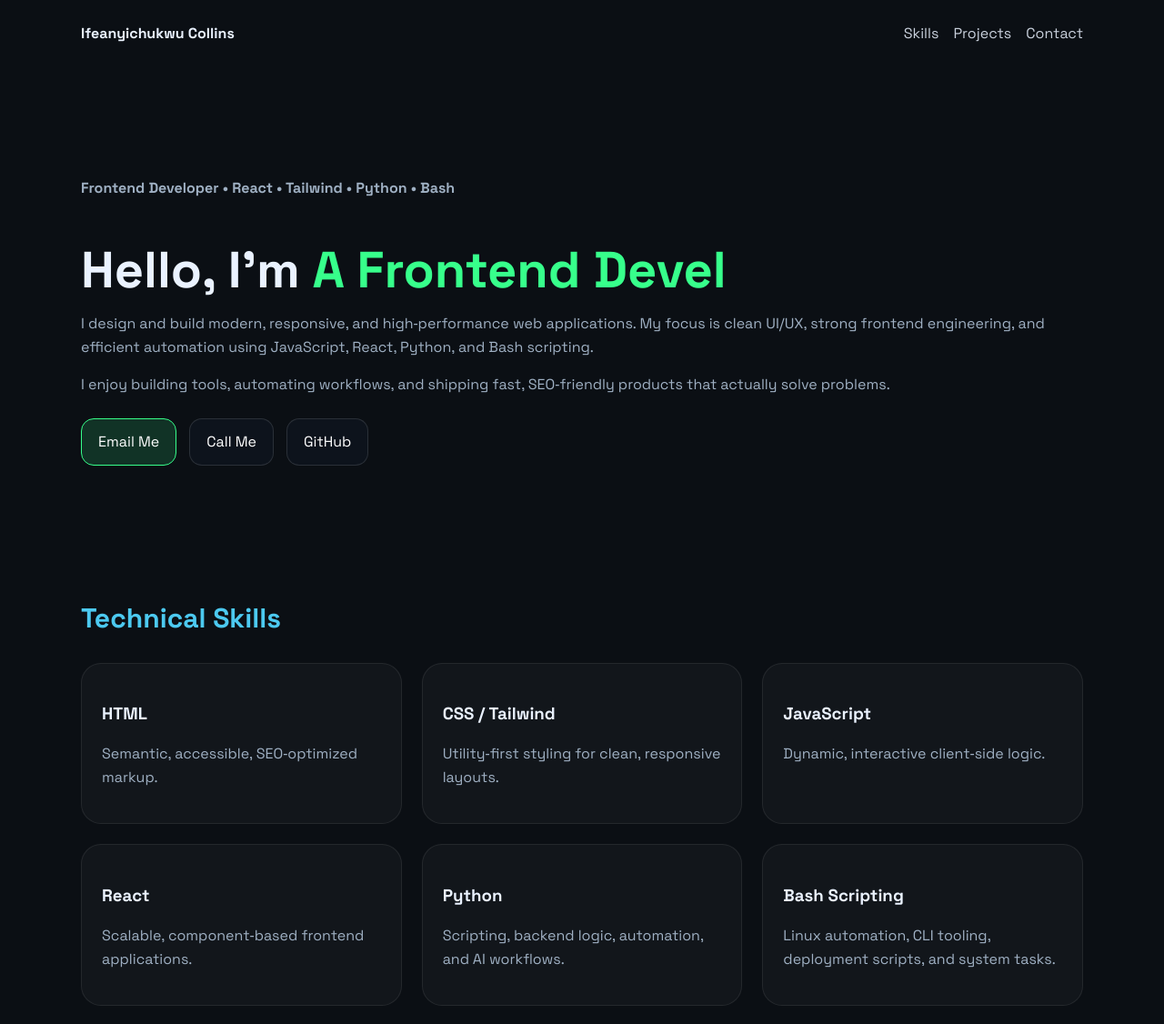
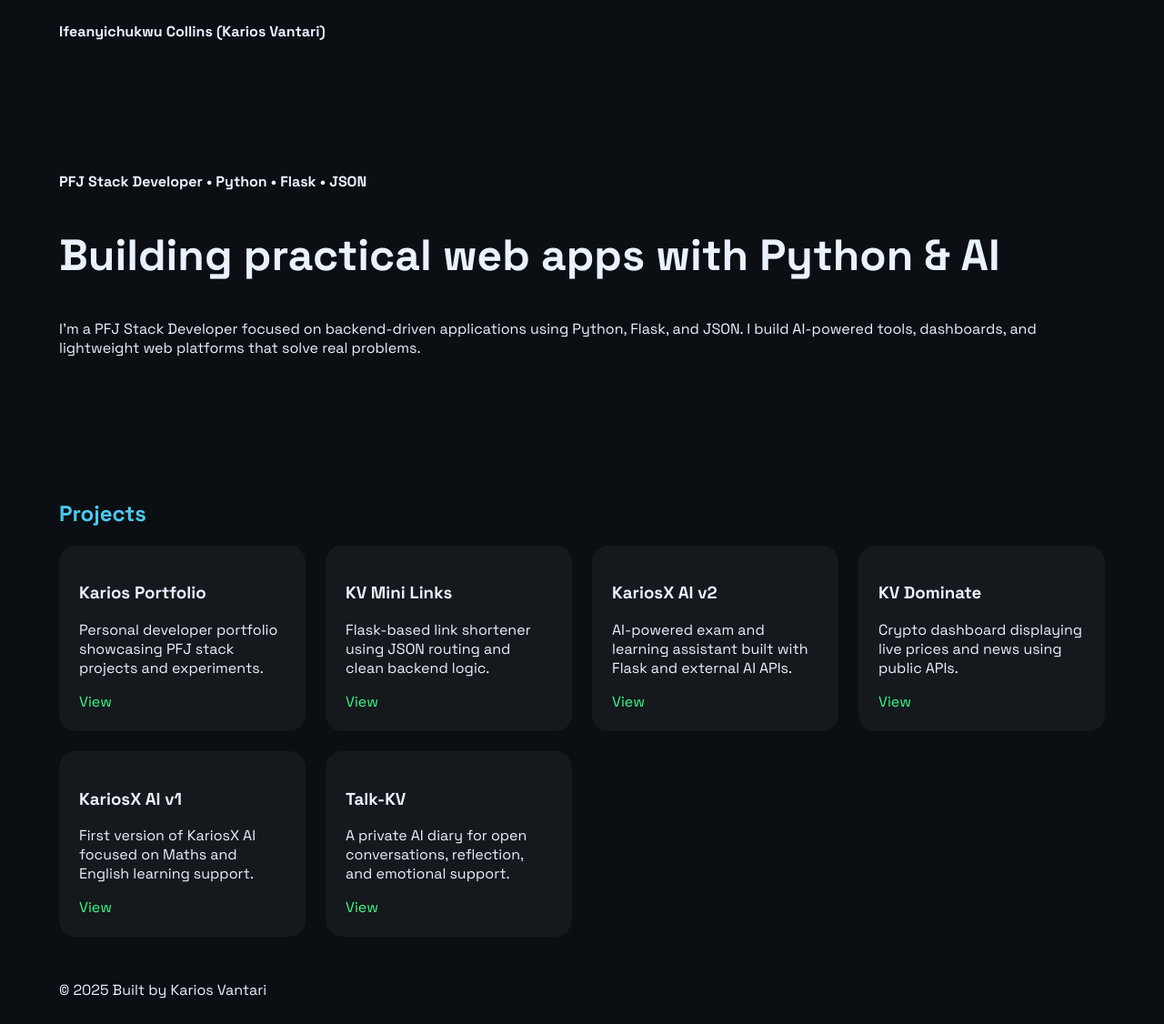
Before and after one commit to kariosv4sure/Portfolio, a plain HTML site: page index.html in a window 1280 px wide. Shown: the top 1126 px of the page at 91% size. Drawn offline with Linux system fonts and the light colour scheme.

Commit message:
Made for PFJ Stack Dev

```diff
--- a/index.html
+++ b/index.html
@@ -1,166 +1,74 @@
-<!DOCTYPE html><html lang="en">
-<head>
-  <!-- ================== BASIC SEO ================== -->
+<!DOCTYPE html><html lang="en"><head>
   <meta charset="utf-8" />
-  <meta name="google-site-verification" content="mBMosdw9-_GjKmUqilYhlyL7rWndMYolCNmAjqxhDDw" />
-  <meta name="viewport" content="width=device-width, initial-scale=1" />  <title>Ifeanyichukwu Collins (Karios Vantari) | Frontend Developer Portfolio</title>  <meta name="description" content="Official portfolio of Ifeanyichukwu Collins, also known as Karios Vantari. Frontend Developer skilled in HTML, CSS, Tailwind, JavaScript, React, Python, and Bash scripting. Explore projects, skills, and contact details." />
-  <meta name="keywords" content="Karios Vantari, Ifeanyichukwu Collins, Frontend Developer Portfolio, React Developer, Tailwind CSS, Python Developer, Bash Scripting, Web Developer Nigeria" />
-  <meta name="author" content="Ifeanyichukwu Collins" />  <!-- ================== OPEN GRAPH ================== -->  <meta property="og:title" content="Karios Vantari | Frontend Developer Portfolio" />
-  <meta property="og:description" content="Modern frontend developer portfolio showcasing React, Tailwind, Python, and Bash scripting projects." />
+  <meta name="viewport" content="width=device-width, initial-scale=1" />
+  <title>Ifeanyichukwu Collins (Karios Vantari) | PFJ Stack Developer</title>
+  <meta name="description" content="Official portfolio of Ifeanyichukwu Collins (Karios Vantari), a PFJ Stack Developer specializing in Python, Flask, and JSON. Builder of AI tools, dashboards, and practical web apps." />
+  <meta name="keywords" content="PFJ Stack Developer, Python Flask Developer, JSON APIs, Karios Vantari, Web Developer Nigeria" />
+  <meta name="author" content="Ifeanyichukwu Collins" />  <meta property="og:title" content="Karios Vantari | PFJ Stack Developer" />
+  <meta property="og:description" content="Python, Flask, and JSON projects including AI assistants, dashboards, and web tools." />
   <meta property="og:type" content="website" />
-  <meta property="og:url" content="https://karios-portfolio.onrender.com" />  <!-- ================== FONTS ================== -->  <link rel="preconnect" href="https://fonts.googleapis.com">
-  <link rel="preconnect" href="https://fonts.gstatic.com" crossorigin>
-  <link href="https://fonts.googleapis.com/css2?family=Space+Grotesk:wght@400;600;700&family=Fira+Code:wght@400;600&display=swap" rel="stylesheet">  <!-- ================== STYLES ================== -->  <style>
-    :root{
-      --bg:#0b0f14;
-      --panel:#0f1520;
-      --text:#eaf2ff;
-      --muted:#9fb0c3;
-      --neon:#37ff8b;
-      --neon2:#4cc9f0;
-      --radius:22px;
-    }
-    *{box-sizing:border-box}
-    body{
-      margin:0;
-      background:var(--bg);
-      color:var(--text);
-      font-family:Space Grotesk,system-ui,Segoe UI,Roboto,sans-serif;
-      line-height:1.6
-    }
-    a{color:var(--neon);text-decoration:none}
+  <meta property="og:url" content="https://karios-portfolio.onrender.com" />  <link href="https://fonts.googleapis.com/css2?family=Space+Grotesk:wght@400;600;700&display=swap" rel="stylesheet">  <style>
+    body{margin:0;font-family:Space Grotesk,system-ui;background:#0b0f14;color:#eaf2ff}
     header,main,footer{max-width:1150px;margin:auto;padding:24px}
-    nav{display:flex;justify-content:space-between;align-items:center;gap:16px}
-    nav a{margin-left:12px;color:var(--text);opacity:.85}
-    nav a:hover{opacity:1}
+    a{color:#37ff8b;text-decoration:none}
+    .hero{padding:80px 0}
+    h1{font-size:48px}
+    h2{margin-top:60px;color:#4cc9f0}
+    .grid{display:grid;grid-template-columns:repeat(auto-fit,minmax(260px,1fr));gap:22px}
+    .card{background:rgba(255,255,255,.04);padding:22px;border-radius:18px}
+  </style></head>
+<body><header>
+  <strong>Ifeanyichukwu Collins (Karios Vantari)</strong>
+</header><main>
+  <section class="hero">
+    <p><strong>PFJ Stack Developer • Python • Flask • JSON</strong></p>
+    <h1>Building practical web apps with Python & AI</h1>
+    <p>
+      I’m a PFJ Stack Developer focused on backend-driven applications using Python, Flask, and JSON.
+      I build AI-powered tools, dashboards, and lightweight web platforms that solve real problems.
+    </p>
+  </section>  <section id="projects">
+    <h2>Projects</h2>
+    <div class="grid"><div class="card">
+    <h3>Karios Portfolio</h3>
+    <p>Personal developer portfolio showcasing PFJ stack projects and experiments.</p>
+    <a href="https://karios-portfolio.onrender.com" target="_blank">View</a>
+  </div>
 
-    .hero{padding:80px 0}
-    h1{font-size:clamp(34px,5vw,56px);line-height:1.1;margin-bottom:16px}
-    h2{margin-top:64px;font-size:30px;color:var(--neon2)}
-    h3{margin-bottom:6px}
-    p{color:var(--muted)}
+  <div class="card">
+    <h3>KV Mini Links</h3>
+    <p>Flask-based link shortener using JSON routing and clean backend logic.</p>
+    <a href="https://kv-mini-links.onrender.com" target="_blank">View</a>
+  </div>
 
-    .cta{margin-top:24px;display:flex;flex-wrap:wrap;gap:14px}
-    .btn{padding:12px 18px;border-radius:14px;border:1px solid rgba(255,255,255,.12);background:#0d131c;color:#fff}
-    .btn.primary{border-color:var(--neon);background:rgba(55,255,139,.15)}
+  <div class="card">
+    <h3>KariosX AI v2</h3>
+    <p>AI-powered exam and learning assistant built with Flask and external AI APIs.</p>
+    <a href="https://karios-x-ai-v2.onrender.com" target="_blank">View</a>
+  </div>
 
-    .grid{display:grid;grid-template-columns:repeat(auto-fit,minmax(260px,1fr));gap:22px}
-    .card{background:rgba(255,255,255,.03);border:1px solid rgba(255,255,255,.08);border-radius:var(--radius);padding:22px}
+  <div class="card">
+    <h3>KV Dominate</h3>
+    <p>Crypto dashboard displaying live prices and news using public APIs.</p>
+    <a href="https://kv-dominate.onrender.com" target="_blank">View</a>
+  </div>
 
-    footer{text-align:center;color:#9fb0c3;font-size:14px;margin-bottom:40px}
-  </style>  <!-- ================== STRUCTURED DATA ================== -->  <script type="application/ld+json">
-  {
-    "@context": "https://schema.org",
-    "@type": "Person",
-    "name": "Ifeanyichukwu Collins",
-    "alternateName": "Karios Vantari",
-    "jobTitle": "Frontend Developer",
-    "url": "https://karios-portfolio.onrender.com",
-    "knowsAbout": [
-      "HTML",
-      "CSS",
-      "Tailwind CSS",
-      "JavaScript",
-      "React",
-      "Python",
-      "Bash Scripting"
-    ],
-    "sameAs": [
-      "https://github.com/kariosv4sure",
-      "https://x.com/KariosVantari01",
-      "https://www.linkedin.com/in/karios-vantari-b8b399375"
-    ]
-  }
-  </script></head><body>
-  <!-- ================== NAV ================== -->
-  <header>
-    <nav aria-label="Main Navigation">
-      <strong>Ifeanyichukwu Collins</strong>
-      <div>
-        <a href="#skills">Skills</a>
-        <a href="#projects">Projects</a>
-        <a href="#contact">Contact</a>
-      </div>
-    </nav>
-  </header>  <!-- ================== HERO ================== -->  <main>
-    <section class="hero" aria-labelledby="intro-heading">
-      <p><strong>Frontend Developer • React • Tailwind • Python • Bash</strong></p>
-      <h1 id="intro-heading">Hello, I’m <span id="type" style="color:var(--neon)"></span></h1>
-      <p>
-        I design and build modern, responsive, and high‑performance web applications.
-        My focus is clean UI/UX, strong frontend engineering, and efficient automation
-        using JavaScript, React, Python, and Bash scripting.
-      </p>
-      <p>
-        I enjoy building tools, automating workflows, and shipping fast, SEO‑friendly
-        products that actually solve problems.
-      </p>
-      <div class="cta">
-        <a class="btn primary" href="mailto:kariosvantari@gmail.com">Email Me</a>
-        <a class="btn" href="tel:+2347084007921">Call Me</a>
-        <a class="btn" href="https://github.com/kariosv4sure" target="_blank">GitHub</a>
-      </div>
-    </section><!-- ================== SKILLS ================== -->
-<section id="skills" aria-labelledby="skills-heading">
-  <h2 id="skills-heading">Technical Skills</h2>
-  <div class="grid">
-    <div class="card"><h3>HTML</h3><p>Semantic, accessible, SEO‑optimized markup.</p></div>
-    <div class="card"><h3>CSS / Tailwind</h3><p>Utility‑first styling for clean, responsive layouts.</p></div>
-    <div class="card"><h3>JavaScript</h3><p>Dynamic, interactive client‑side logic.</p></div>
-    <div class="card"><h3>React</h3><p>Scalable, component‑based frontend applications.</p></div>
-    <div class="card"><h3>Python</h3><p>Scripting, backend logic, automation, and AI workflows.</p></div>
-    <div class="card"><h3>Bash Scripting</h3><p>Linux automation, CLI tooling, deployment scripts, and system tasks.</p></div>
+  <div class="card">
+    <h3>KariosX AI v1</h3>
+    <p>First version of KariosX AI focused on Maths and English learning support.</p>
+    <a href="https://kariosxai.onrender.com" target="_blank">View</a>
   </div>
-</section>
 
-<!-- ================== PROJECTS ================== -->
-<section id="projects" aria-labelledby="projects-heading">
-  <h2 id="projects-heading">Projects</h2>
-  <div class="grid">
-    <article class="card">
-      <h3>Karios Exam Genius (v1)</h3>
-      <p>AI‑powered exam assistant for Math and English practice with explanations.</p>
-      <a href="https://kariosxai.onrender.com" target="_blank">View Project</a>
-    </article>
-    <article class="card">
-      <h3>Karios Exam Genius (v2)</h3>
-      <p>Improved UI/UX, faster flow, and smarter AI‑assisted learning.</p>
-      <a href="https://kariosxaiv2.onrender.com" target="_blank">View Project</a>
-    </article>
+  <div class="card">
+    <h3>Talk-KV</h3>
+    <p>A private AI diary for open conversations, reflection, and emotional support.</p>
+    <a href="https://talk-kv.onrender.com" target="_blank">View</a>
   </div>
-</section>
 
-<!-- ================== CONTACT ================== -->
-<section id="contact" aria-labelledby="contact-heading">
-  <h2 id="contact-heading">Contact Me</h2>
-  <div class="grid">
-    <div class="card"><strong>X (Twitter)</strong><p><a href="https://x.com/KariosVantari01" target="_blank">@KariosVantari01</a></p></div>
-    <div class="card"><strong>LinkedIn</strong><p><a href="https://www.linkedin.com/in/karios-vantari-b8b399375" target="_blank">View Profile</a></p></div>
-    <div class="card"><strong>Email</strong><p><a href="mailto:kariosvantari@gmail.com">kariosvantari@gmail.com</a></p></div>
-  </div>
-</section>
+</div>
 
-  </main>  <!-- ================== FOOTER ================== -->  <footer>
-    © 2025 Built with 💚 by Ifeanyichukwu Collins
-  </footer>  <script>
-    // typewriter effect
-    const words = [
-      "Ifeanyichukwu Collins",
-      "A Frontend Developer",
-      "A React Enthusiast",
-      "A Python & Bash Scripter",
-      "A Linux Automation Nerd"
-    ];
-    const el = document.getElementById("type");
-    let i = 0, j = 0, del = false;
-    function tick(){
-      const w = words[i % words.length];
-      if(!del){ j++; } else { j--; }
-      el.textContent = w.slice(0, j);
-      if(!del && j === w.length){ del = true; setTimeout(tick, 1200); return; }
-      if(del && j === 0){ del = false; i++; }
-      setTimeout(tick, del ? 55 : 75);
-    }
-    tick();
-  </script></body>
+  </section>
+</main><footer>
+  © 2025 Built by Karios Vantari
+</footer></body>
 </html>
```
Also changed, not shown: README.md.
